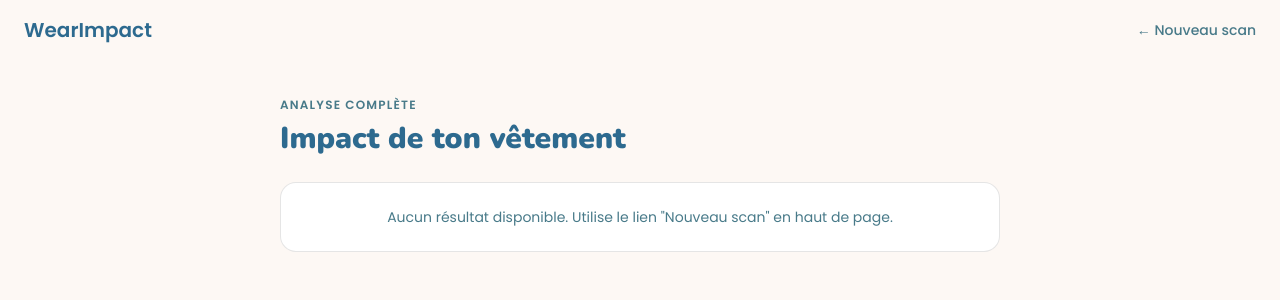
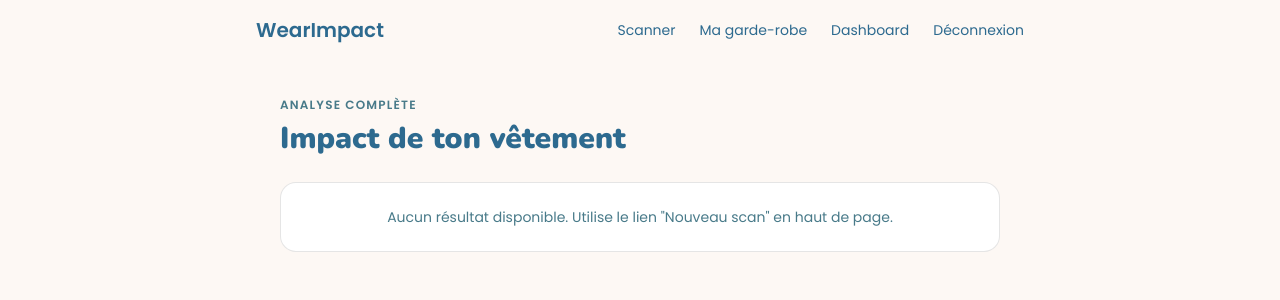
Before and after one commit to CH-Hugo/wearimpact, a Next.js app: page /resultat in a window 1280 px wide. Shown: the top 300 px of the page. Built offline with nearby package versions, Linux system fonts and the light colour scheme; sample sign-in values are in the browser's storage.

Commit message:
feat: score A-E garde-robe et navbar globale via layout

```diff
--- a/src/app/connexion/page.js
+++ b/src/app/connexion/page.js
@@ -11,13 +11,6 @@ export default function Connexion() {
 
   return (
     <div className="min-h-screen bg-fond flex flex-col">
-
-      {/* HEADER */}
-      <header className="px-6 py-4 flex items-center justify-between bg-fond sticky top-0 z-10">
-        <Link href="/" className="text-bleu font-poppins font-bold text-xl">
-          WearImpact
-        </Link>
-      </header>
 
       <main className="flex-1 flex flex-col items-center justify-center px-6 py-8 w-full max-w-3xl mx-auto">
 
--- a/src/app/garde-robe/page.js
+++ b/src/app/garde-robe/page.js
@@ -20,18 +20,24 @@ export default function GardeRobe() {
       })
   }, [])
 
+  const getScore = (ecs) => {
+    if (ecs < 1000) return { lettre: 'A', couleur: 'bg-green-600' }
+    if (ecs < 1400) return { lettre: 'B', couleur: 'bg-[#447461]' }
+    if (ecs < 1900) return { lettre: 'C', couleur: 'bg-[#8B7355]' }
+    if (ecs < 2600) return { lettre: 'D', couleur: 'bg-lagune' }
+    return { lettre: 'E', couleur: 'bg-red-500' }
+  }
+
   return (
     <div className="min-h-screen bg-fond flex flex-col">
-      <header className="px-6 py-4 flex items-center justify-between bg-fond sticky top-0 z-10">
-        <a href="/" className="text-bleu font-nunito font-black text-xl">WearImpact</a>
-        <a href="/scan" className="text-lagune text-sm font-poppins font-medium">+ Scanner</a>
-      </header>
       <main className="flex-1 px-6 py-8 flex flex-col gap-6 max-w-3xl mx-auto w-full">
+
         <div>
           <span className="text-lagune text-xs font-semibold tracking-widest uppercase">Mon impact</span>
           <h1 className="font-nunito font-black text-3xl text-bleu mt-1">Ma garde-robe</h1>
           <p className="text-lagune text-sm mt-1">{vetements.length} vêtement{vetements.length > 1 ? 's' : ''} analysé{vetements.length > 1 ? 's' : ''}</p>
         </div>
+
         {vetements.length === 0 ? (
           <div className="bg-white rounded-2xl border border-black/5 p-8 text-center flex flex-col gap-4">
             <p className="text-lagune font-poppins text-sm">Ta garde-robe est vide.</p>
@@ -48,10 +54,18 @@ export default function GardeRobe() {
                     <span className="text-xs text-lagune uppercase tracking-wide font-semibold">Pays de fabrication</span>
                     <p className="font-nunito font-black text-bleu text-lg mt-0.5">{vetement.pays || 'Inconnu'}</p>
                   </div>
+                  <div className="flex items-center gap-2">
                     <span className="bg-fond text-lagune text-xs px-3 py-1 rounded-full font-medium">
                       {new Date(vetement.createdAt).toLocaleDateString('fr-FR')}
                     </span>
+                    {vetement.impacts?.ecs && (
+                      <span className={`${getScore(vetement.impacts.ecs).couleur} text-white font-nunito font-black text-sm px-3 py-1 rounded-full`}>
+                        {getScore(vetement.impacts.ecs).lettre}
+                      </span>
+                    )}
                   </div>
+                </div>
+
                 <div className="grid grid-cols-3 gap-3">
                   <div className="bg-fond rounded-xl p-3 text-center">
                     <span className="font-nunito font-black text-bleu text-xl block">{vetement.impacts?.cch?.toFixed(1)}</span>
--- a/src/app/inscription/page.js
+++ b/src/app/inscription/page.js
@@ -11,13 +11,6 @@ export default function Inscription() {
 
   return (
     <div className="min-h-screen bg-fond flex flex-col">
-
-      {/* HEADER */}
-      <header className="px-6 py-4 flex items-center justify-between bg-fond sticky top-0 z-10">
-        <Link href="/" className="text-bleu font-poppins font-bold text-xl">
-          WearImpact
-        </Link>
-      </header>
 
       <main className="flex-1 flex flex-col items-center justify-center px-6 py-8 w-full max-w-3xl mx-auto">
 
--- a/src/app/layout.js
+++ b/src/app/layout.js
@@ -1,4 +1,5 @@
 import "./globals.css";
+import Navbar from "@/components/Navbar";
 
 export const metadata = {
   title: "WearImpact",
@@ -13,7 +14,10 @@ export default function RootLayout({ children }) {
         <link rel="preconnect" href="https://fonts.gstatic.com" crossOrigin="anonymous" />
         <link href="https://fonts.googleapis.com/css2?family=Nunito:wght@400;700;800;900&family=Poppins:wght@300;400;500;600&display=swap" rel="stylesheet" />
       </head>
-      <body className="min-h-full flex flex-col">{children}</body>
+      <body className="min-h-full flex flex-col">
+        <Navbar />
+        {children}
+      </body>
     </html>
   );
 }
--- a/src/app/page.js
+++ b/src/app/page.js
@@ -1,11 +1,8 @@
 import Link from 'next/link'
-import Navbar from '@/components/Navbar'
 
 export default function Home() {
   return (
     <div className="min-h-screen bg-fond">
-      <Navbar />
-
       <main>
       {/* HERO */}
       <section className="px-6 py-16 flex flex-col gap-6 items-center text-center w-full max-w-3xl mx-auto">
--- a/src/app/resultat/page.js
+++ b/src/app/resultat/page.js
@@ -53,16 +53,6 @@ const score = impact?.impacts?.ecs ? getScore(impact.impacts.ecs) : null
 
   return (
     <div className="min-h-screen bg-fond flex flex-col">
-
-      {/* HEADER */}
-      <header className="px-6 py-4 flex items-center justify-between bg-fond sticky top-0 z-10">
-        <Link href="/" className="text-bleu font-poppins font-bold text-xl">
-          WearImpact
-        </Link>
-        <Link href="/scan" className="text-lagune text-sm font-poppins font-medium">
-          ← Nouveau scan
-        </Link>
-      </header>
 
       <main className="flex-1 flex flex-col px-6 py-8 gap-6 w-full max-w-3xl mx-auto">
 
--- a/src/app/saisie-manuelle/page.js
+++ b/src/app/saisie-manuelle/page.js
@@ -60,11 +60,6 @@ export default function SaisieManuelle() {
 
   return (
     <div className="min-h-screen bg-fond flex flex-col">
-
-      <header className="px-6 py-4 flex items-center justify-between bg-fond sticky top-0 z-10">
-        <Link href="/" className="text-bleu font-poppins font-bold text-xl">WearImpact</Link>
-        <Link href="/scan" className="text-lagune text-sm font-poppins">← Scanner</Link>
-      </header>
 
       <main className="flex-1 px-6 py-8 flex flex-col gap-6 max-w-3xl mx-auto w-full">
 
--- a/src/app/scan/page.js
+++ b/src/app/scan/page.js
@@ -68,13 +68,6 @@ export default function Scan() {
   return (
     <div className="min-h-screen bg-fond flex flex-col">
 
-      <header className="px-6 py-4 flex items-center justify-between bg-fond sticky top-0 z-10">
-        <Link href="/" className="text-bleu font-poppins font-bold text-xl">
-          WearImpact
-        </Link>
-        <span className="text-lagune text-sm font-poppins font-medium">Scanner</span>
-      </header>
-
       <main className="flex-1 flex flex-col items-center px-6 py-4 gap-6 w-full max-w-3xl mx-auto">
 
         <p className="text-lagune text-sm text-center leading-relaxed">
--- a/src/components/Navbar.js
+++ b/src/components/Navbar.js
@@ -27,6 +27,7 @@ export default function Navbar() {
           {isLoggedIn ? (
             <>
               <Link className="text-bleu font-poppins text-sm hover:text-menthe transition-colors" href="/garde-robe">Ma garde-robe</Link>
+              <Link className="text-bleu font-poppins text-sm hover:text-menthe transition-colors" href="/dashboard">Dashboard</Link>
               <button onClick={handleDeconnexion} className="text-bleu font-poppins text-sm hover:text-menthe transition-colors">Déconnexion</button>
             </>
           ) : (
@@ -54,6 +55,7 @@ export default function Navbar() {
           {isLoggedIn ? (
             <>
               <Link className="text-bleu font-poppins text-xl" href="/garde-robe" onClick={() => setIsOpen(false)}>Ma garde-robe</Link>
+              <Link className="text-bleu font-poppins text-xl" href="/dashboard" onClick={() => setIsOpen(false)}>Dashboard</Link>
               <button onClick={handleDeconnexion} className="text-bleu font-poppins text-xl">Déconnexion</button>
             </>
           ) : (
```
Lines whose indentation alone changed are shown as unchanged.
